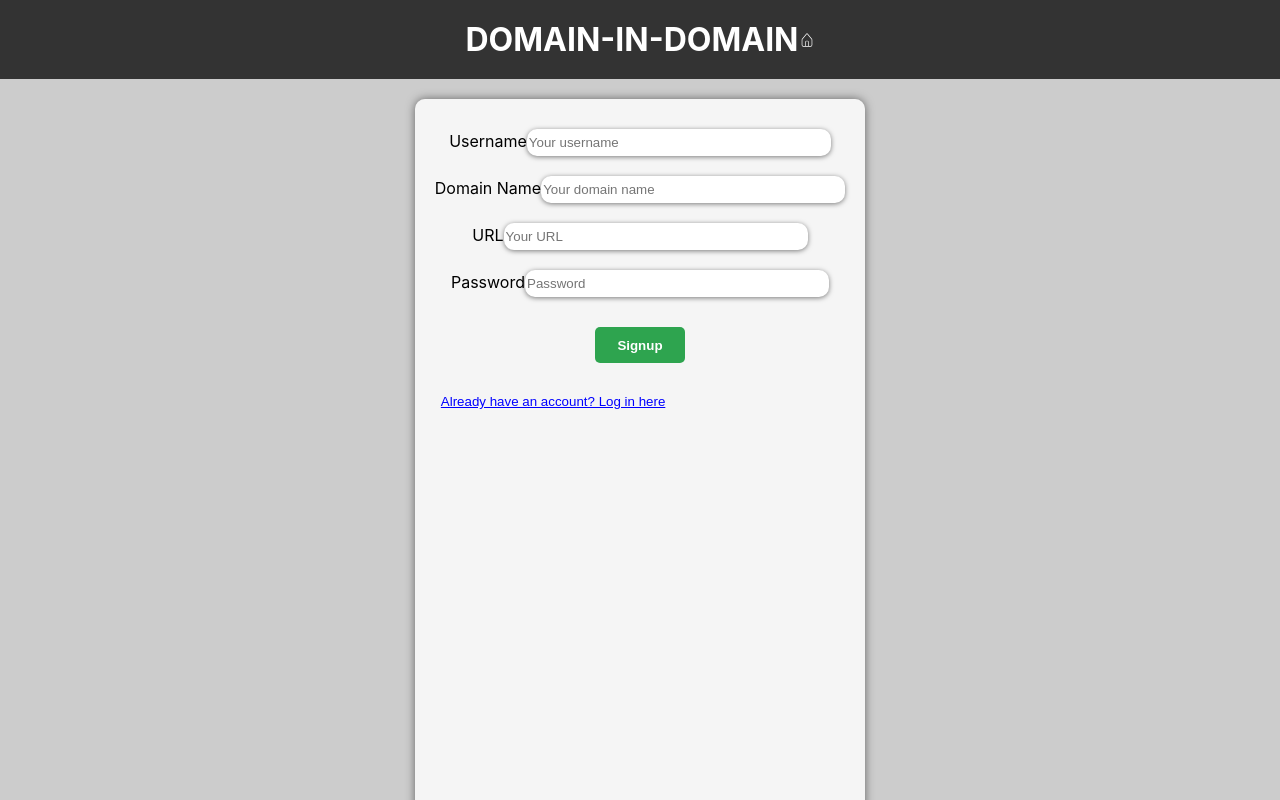
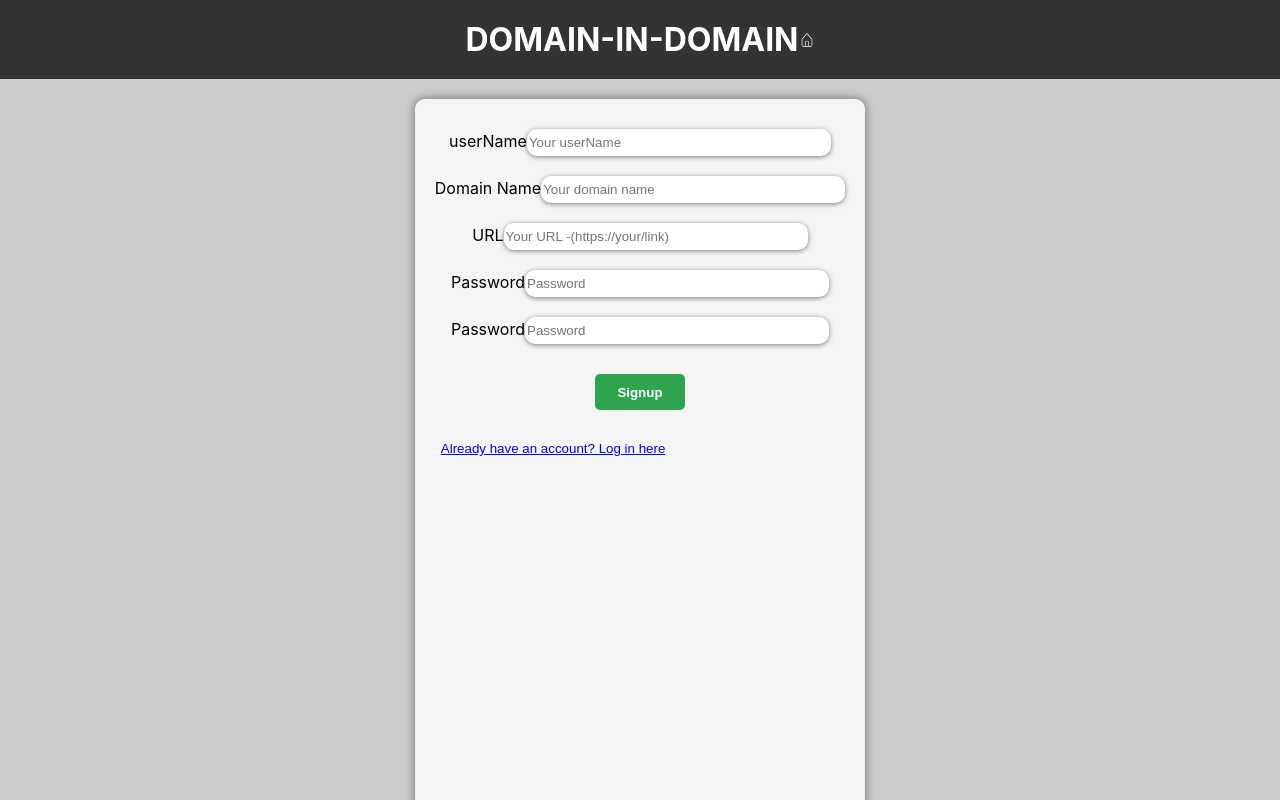
Before and after one commit to Neha-Waddi/dod-mern, a React (Create React App) app in the folder dod-mern/frontend/: page /start in a window 1280 px wide. Both pictures are taken after a click on the button "Don't have an account? Create here". Shown: the top 800 px of the page. Built offline with nearby package versions, Linux system fonts and the light colour scheme.

Commit message:
till signup connection from fe to be is done

```diff
--- a/dod-mern/frontend/src/components/startComponents/Signup/Signup.jsx
+++ b/dod-mern/frontend/src/components/startComponents/Signup/Signup.jsx
@@ -3,25 +3,31 @@ import axios from "axios";
 import "./Signup.css";
 
 const Signup = (props) => {
-  const [username, setUsername] = useState("");
+  const [userName, setUserName] = useState("");
   const [domainName, setDomainName] = useState("");
   const [url, setUrl] = useState("");
   const [password, setPassword] = useState("");
+  const [rePassword, setRePassword] = useState("");
 
   const handleSubmit = async (e) => {
     e.preventDefault();
+    if (password !== rePassword) {
+      alert("passwords doesnot match");
+      return;
+    }
     try {
-      const response = await axios.post("http://localhost:3001/users/signup", {
-        username,
-        domainName,
-        url,
-        password,
+      const response = await axios.post("http://localhost:3001/user/signup", {
+        userName:userName,
+        password:password,
+        domainName:domainName,
+        url:url,
       });
       console.log(response.data);
+      alert("Signup success!!");
       props.onFormSwitch();
-      alert("Signup success!!");
     } catch (error) {
       console.error("Error:", error);
+      alert("Internal error Signup!!");
     }
   };
 
@@ -29,12 +35,12 @@ const Signup = (props) => {
     <div className="signup">
       <form onSubmit={handleSubmit} className="signup-form">
         <div className="form-group">
-          <label className="form-label">Username</label>
+          <label className="form-label">userName</label>
           <input
-            value={username}
-            onChange={(e) => setUsername(e.target.value)}
+            value={userName}
+            onChange={(e) => setUserName(e.target.value)}
             type="text"
-            placeholder="Your username"
+            placeholder="Your userName"
             className="form-input"
           />
         </div>
@@ -53,8 +59,8 @@ const Signup = (props) => {
           <input
             value={url}
             onChange={(e) => setUrl(e.target.value)}
-            type="text"
-            placeholder="Your URL"
+            type="url"
+            placeholder="Your URL -(https://your/link)"
             className="form-input"
           />
         </div>
@@ -63,6 +69,16 @@ const Signup = (props) => {
           <input
             value={password}
             onChange={(e) => setPassword(e.target.value)}
+            type="password"
+            placeholder="Password"
+            className="form-input"
+          />
+        </div>
+        <div className="form-group">
+          <label className="form-label">Password</label>
+          <input
+            value={rePassword}
+            onChange={(e) => setRePassword(e.target.value)}
             type="password"
             placeholder="Password"
             className="form-input"
```
Also changed, not shown: 2 other files (tests, documents, lock files or other folders).
